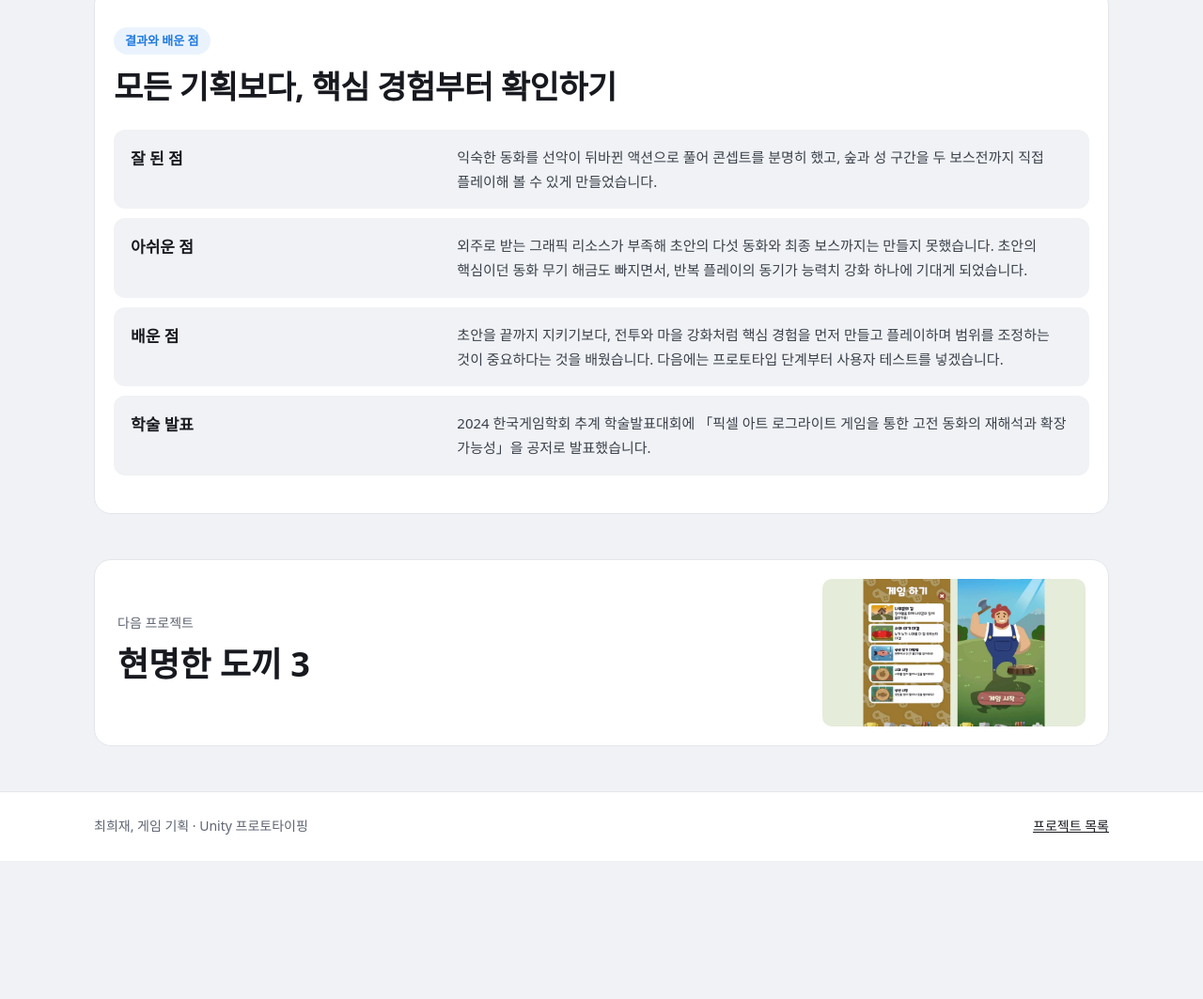
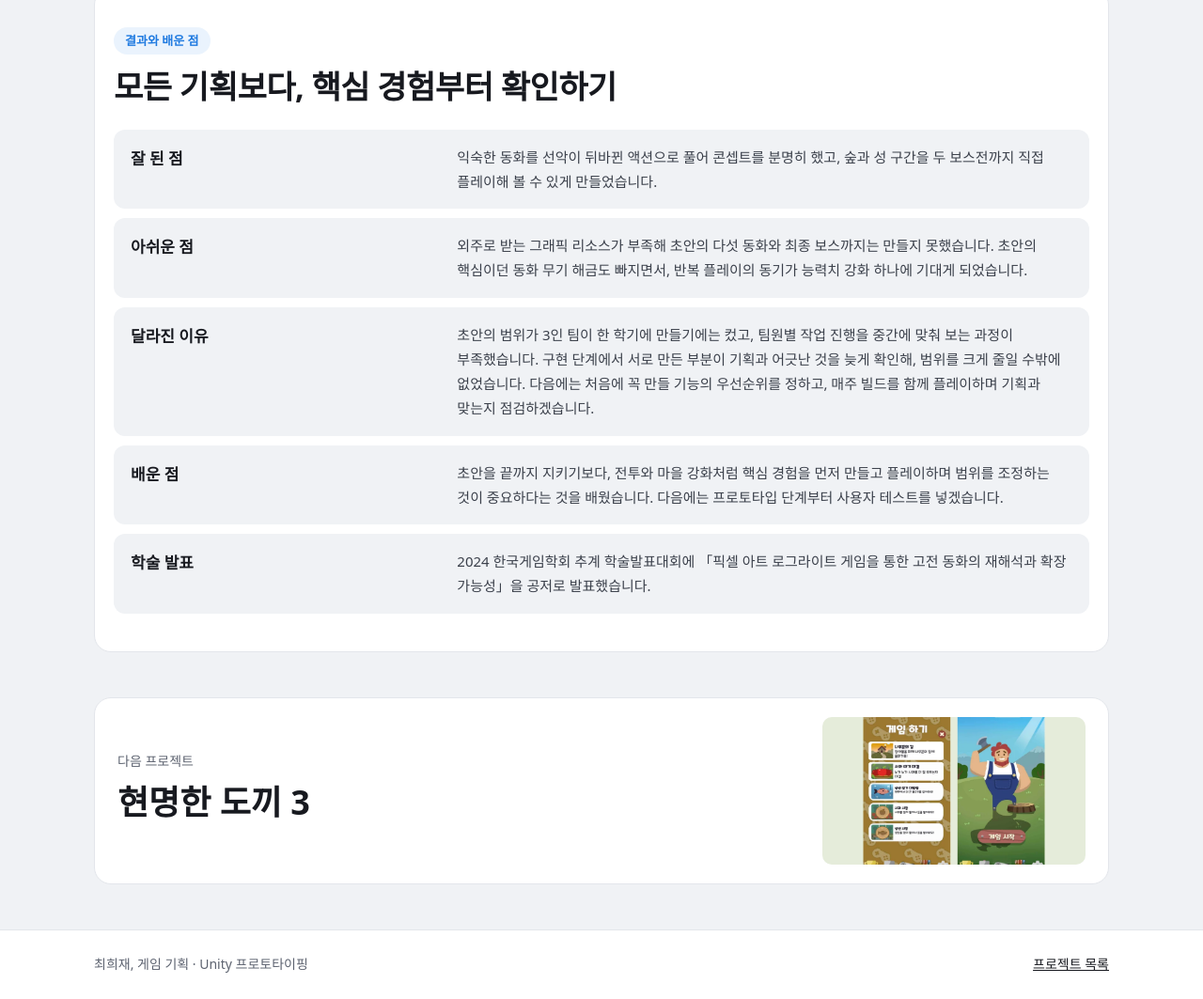
Before and after one commit to chlgmlwo/portfolio, a plain HTML site: page clean/fairytale.html in a window 1280 px wide. Shown: the part 4691-5754 px from the top of the page at 94% size. Before the commit the page ends 5607 px from the top, so only its background shows below. Drawn offline with Linux system fonts and the light colour scheme; a web font is replaced by a local one.

Commit message:
동화 속 변주곡: explain why the build diverged from the draft
Co-Authored-By: Claude Opus 5.5 <noreply@anthropic.com>

```diff
--- a/clean/fairytale.html
+++ b/clean/fairytale.html
@@ -132,6 +132,10 @@
           <p>외주로 받는 그래픽 리소스가 부족해 초안의 다섯 동화와 최종 보스까지는 만들지 못했습니다. 초안의 핵심이던 동화 무기 해금도 빠지면서, 반복 플레이의 동기가 능력치 강화 하나에 기대게 되었습니다.</p>
         </div>
         <div class="duty">
+          <h3>달라진 이유</h3>
+          <p>초안의 범위가 3인 팀이 한 학기에 만들기에는 컸고, 팀원별 작업 진행을 중간에 맞춰 보는 과정이 부족했습니다. 구현 단계에서 서로 만든 부분이 기획과 어긋난 것을 늦게 확인해, 범위를 크게 줄일 수밖에 없었습니다. 다음에는 처음에 꼭 만들 기능의 우선순위를 정하고, 매주 빌드를 함께 플레이하며 기획과 맞는지 점검하겠습니다.</p>
+        </div>
+        <div class="duty">
           <h3>배운 점</h3>
           <p>초안을 끝까지 지키기보다, 전투와 마을 강화처럼 핵심 경험을 먼저 만들고 플레이하며 범위를 조정하는 것이 중요하다는 것을 배웠습니다. 다음에는 프로토타입 단계부터 사용자 테스트를 넣겠습니다.</p>
         </div>
```
Also changed, not shown: os/fairytale.html (+4 -0 lines).
